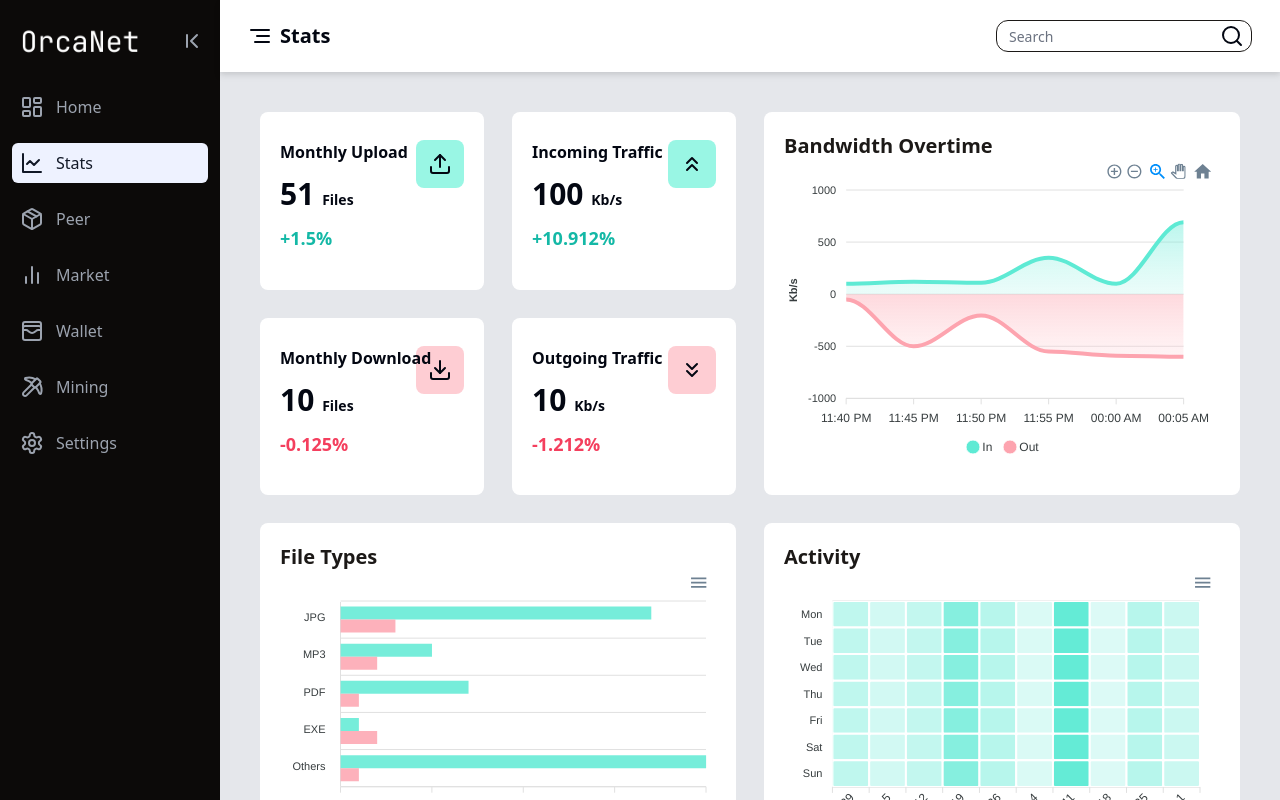
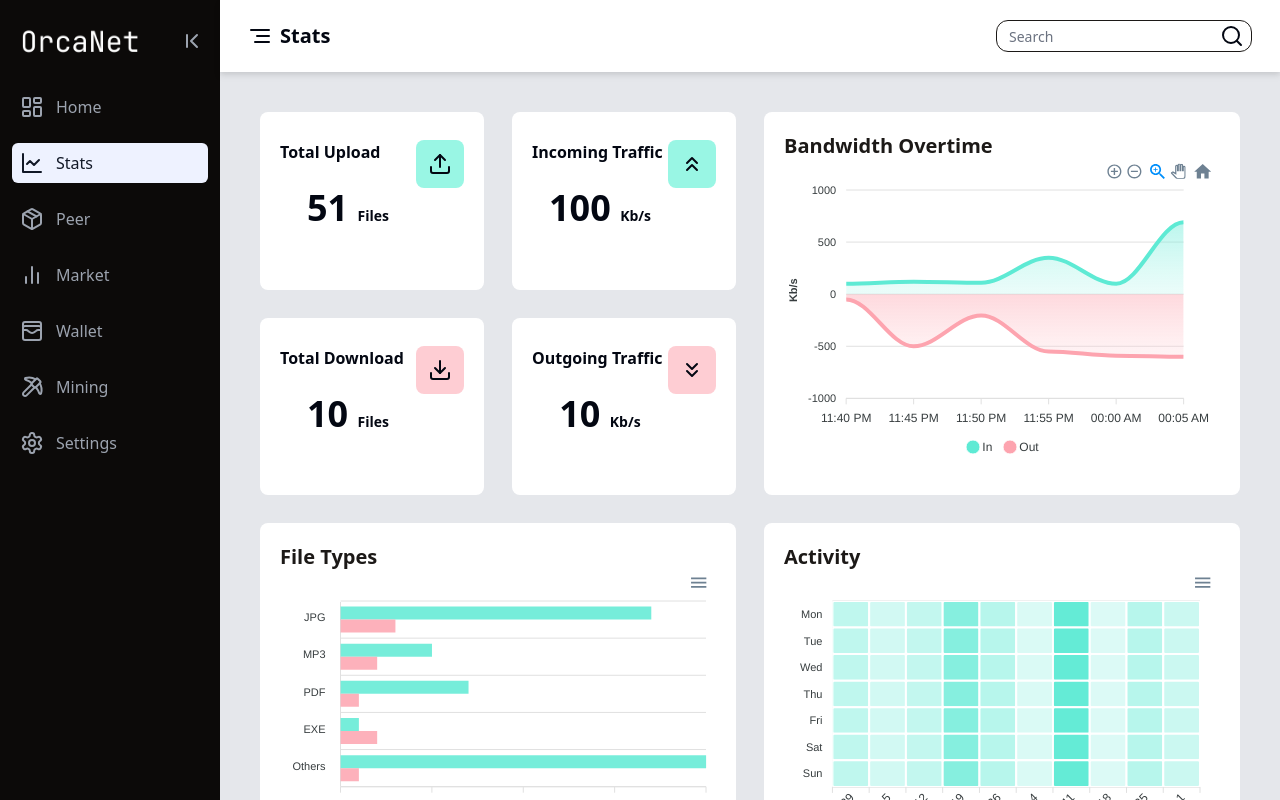
Before and after one commit to sbu-416-24sp/orcanet-desktop-deprecated, a React (Vite) app in the folder frontend/: page /stats in a window 1280 px wide. Built offline with nearby package versions, Linux system fonts and the light colour scheme.

Commit message:
Style: Change info card style

```diff
--- a/frontend/src/stats/StatsCardContainer.tsx
+++ b/frontend/src/stats/StatsCardContainer.tsx
@@ -3,21 +3,18 @@ import { ChevronsUp, ChevronsDown, Upload, Download } from "lucide-react";
 interface StatsCardProps {
   title: string;
   value: number;
-  percent: string;
   icon?: JSX.Element;
   backgroundColor?: string;
-  textColor?: string;
   traffic?: boolean;
 }
 
-function CardInfo({ title, value, percent, textColor, traffic }: StatsCardProps) {
+function CardInfo({ title, value, traffic }: StatsCardProps) {
   return (
     <div className="flex flex-col gap-3">
       <h1 className="text-nowrap">{title}</h1>
-      <p className="text-3xl font-bold text-nowrap">
+      <p className="xl:text-4xl text-3xl font-bold text-nowrap mt-3 xl:text-center text-start">
         {value} <span className="text-sm">{traffic ? "Kb/s" : "Files"}</span>
       </p>
-      <p className={`text-lg ${textColor} text-nowrap`}>{percent}</p>
     </div>
   );
 }
@@ -33,10 +30,8 @@ function CardIcon({ icon, backgroundColor }: { icon: JSX.Element; backgroundColo
 function StatsCard({
   title,
   value,
-  percent,
   icon,
   backgroundColor,
-  textColor,
   traffic,
 }: StatsCardProps) {
   return (
@@ -45,8 +40,6 @@ function StatsCard({
       <CardInfo
         title={title}
         value={value}
-        percent={percent}
-        textColor={textColor}
         traffic={traffic}
       />
     </div>
@@ -56,9 +49,8 @@ function StatsCard({
 export default function StatsCardContainer() {
   const cardInfo = [
     {
-      title: "Monthly Upload",
+      title: "Total Upload",
       value: 51,
-      percent: "+1.5%",
       icon: <Upload />,
       backgroundColor: "bg-teal-200",
       textColor: "text-teal-500",
@@ -66,16 +58,14 @@ export default function StatsCardContainer() {
     {
       title: "Incoming Traffic",
       value: 100,
-      percent: "+10.912%",
       icon: <ChevronsUp />,
       backgroundColor: "bg-teal-200",
       textColor: "text-teal-500",
       traffic: true,
     },
     {
-      title: "Monthly Download",
+      title: "Total Download",
       value: 10,
-      percent: "-0.125%",
       icon: <Download />,
       backgroundColor: "bg-rose-200",
       textColor: "text-rose-500",
@@ -83,7 +73,6 @@ export default function StatsCardContainer() {
     {
       title: "Outgoing Traffic",
       value: 10,
-      percent: "-1.212%",
       icon: <ChevronsDown />,
       backgroundColor: "bg-rose-200",
       textColor: "text-rose-500",
```
